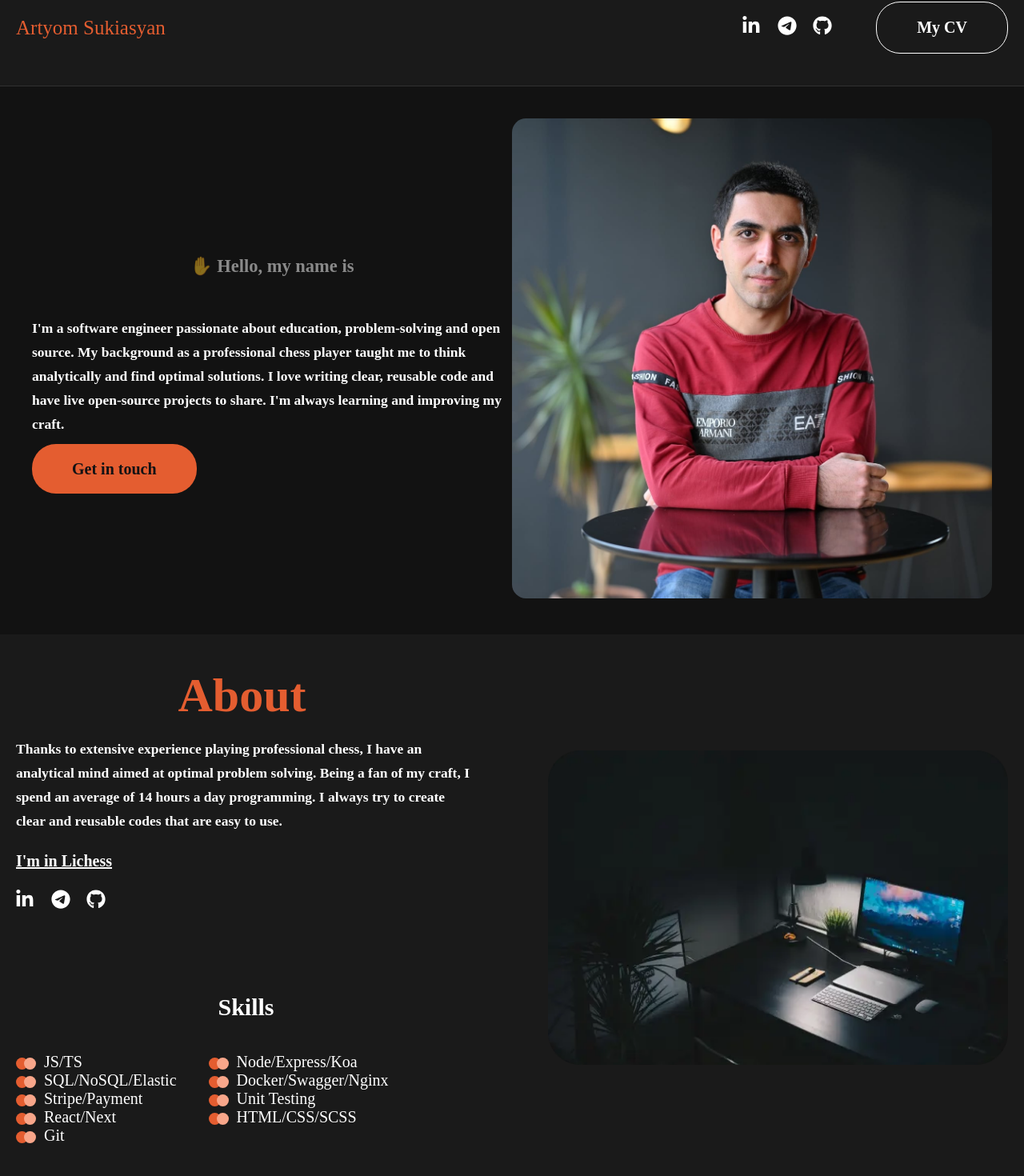
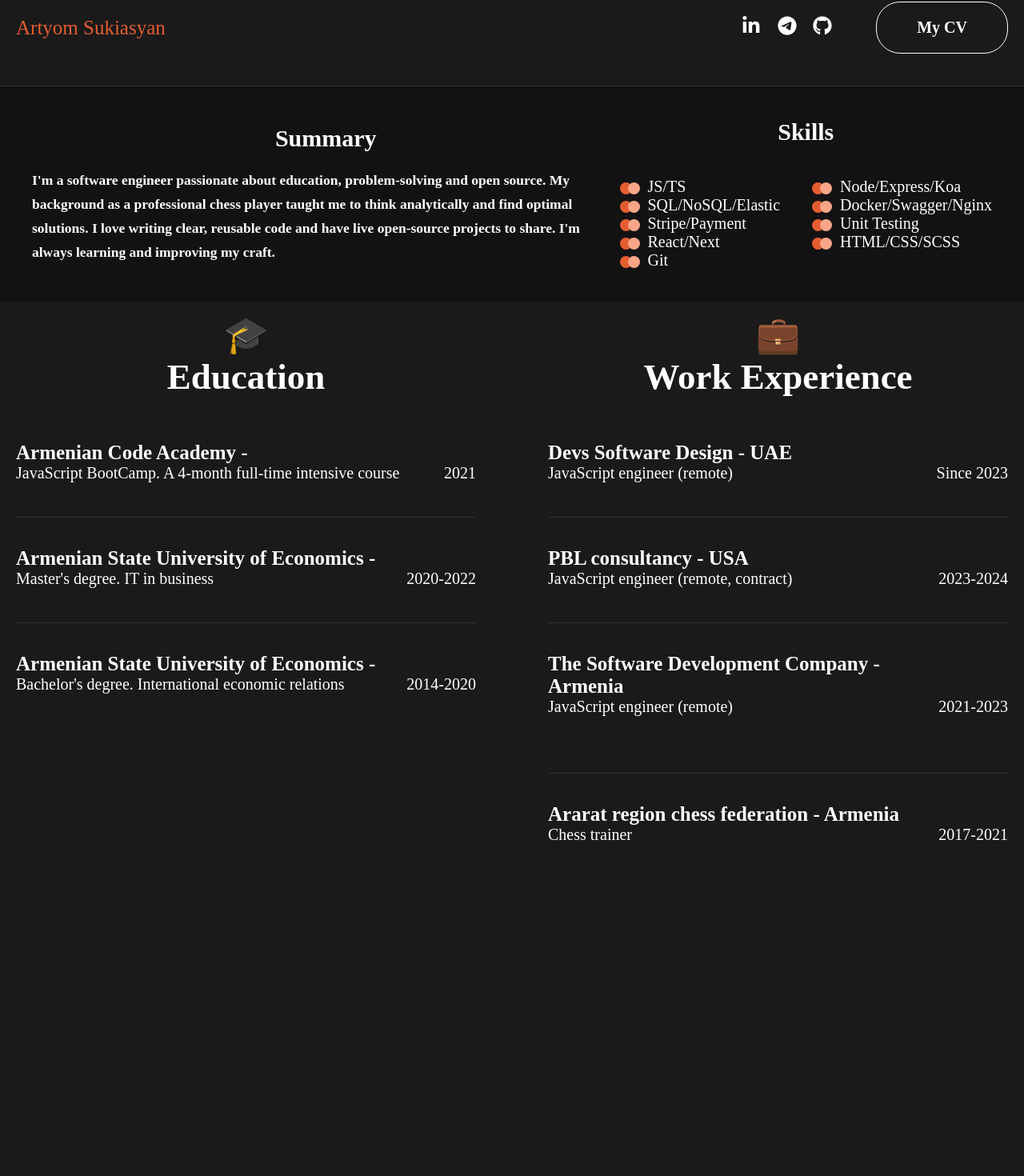
Before and after one commit to ArtyomSukiasyan/portfolio, a Next.js app: page / in a window 1280 px wide. Shown: the part 38-1508 px from the top of the page at 80% size. Built offline with nearby package versions, Linux system fonts and the light colour scheme.

Commit message:
feat: update About

```diff
--- a/src/components/sections/about/About.tsx
+++ b/src/components/sections/about/About.tsx
@@ -1,42 +1,12 @@
 import { EDUCATION, WORK } from "../../../constants/about";
-import { description, lichessText } from "../../../constants/aboutTexts";
-import { name } from "../../../constants/config";
-import { lichessLink } from "../../../constants/socialLinks";
 import AboutItem from "../../shared/aboutItem/AboutItem";
-import Button from "../../shared/button/Button";
 import Container from "../../shared/container/Container";
-import Img from "../../shared/img/Img";
-import LastTechnologies from "../../shared/lastTechnologies/LastTechnologies";
-import SocialLinks from "../../shared/social-links/SocialLinks";
-import workSpacePhoto from "../../../../public/images/workspace.webp";
 import styles from "./About.module.css";
 
 export default function About() {
   return (
     <section className={styles.about}>
       <Container className={styles.container}>
-        <div className={styles.aboutItem}>
-          <div className={styles.aboutText}>
-            <div>
-              <h2 className={styles.aboutTitle}>{name}</h2>
-              <p className={styles.desc}>{description}</p>
-              <p className={styles.desc}>
-                <Button
-                  href={lichessLink}
-                  text={lichessText}
-                  className={styles.lichess}
-                />
-              </p>
-              <SocialLinks className={styles.socialLinks} />
-            </div>
-            <LastTechnologies />
-          </div>
-        </div>
-        <Img
-          className={styles.aboutItem}
-          src={workSpacePhoto}
-          alt="workspace"
-        />
         <AboutItem
           className={styles.education}
           type="Education"
--- a/src/components/sections/preview/Preview.module.css
+++ b/src/components/sections/preview/Preview.module.css
@@ -8,18 +8,6 @@
   display: flex;
   justify-content: space-between;
   align-items: center;
-}
-
-.heroInfo {
-  max-width: 30rem;
-}
-
-.name::before {
-  content: "✋ Hello, my name is";
-  color: rgba(255, 255, 255, 0.5);
-  display: block;
-  font-weight: bold;
-  font-size: 1.125rem;
 }
 
 .name {
--- a/src/components/sections/preview/Preview.tsx
+++ b/src/components/sections/preview/Preview.tsx
@@ -1,37 +1,17 @@
-import { name } from "../../../constants/config";
-import {
-  description,
-  getInTouch,
-  introduce,
-} from "../../../constants/previewTexts";
-import { linkedinLink } from "../../../constants/socialLinks";
-import Button from "../../shared/button/Button";
+import { description, summary } from "../../../constants/previewTexts";
 import Container from "../../shared/container/Container";
-import Img from "../../shared/img/Img";
-import profilePhoto from "../../../../public/images/profile_photo.webp"
 import styles from "./Preview.module.css";
+import LastTechnologies from "../../shared/lastTechnologies/LastTechnologies";
 
 export default function Preview() {
   return (
     <div className={styles.content}>
       <Container className={styles.container}>
         <div className={styles.heroInfo}>
-          <h2 className={styles.name}>{name}</h2>
-          <h2 className={styles.skills}>{introduce}</h2>
+          <h2>{summary}</h2>
           <p className={styles.desc}>{description}</p>
-          <div className={styles.buttonWrapper}>
-            <Button
-              className={styles.contactBtn}
-              href={linkedinLink}
-              text={getInTouch}
-            />
-          </div>
         </div>
-        <Img
-          src={profilePhoto}
-          alt="profile photo"
-          priority={true}
-        />
+        <LastTechnologies />
       </Container>
     </div>
   );
```
